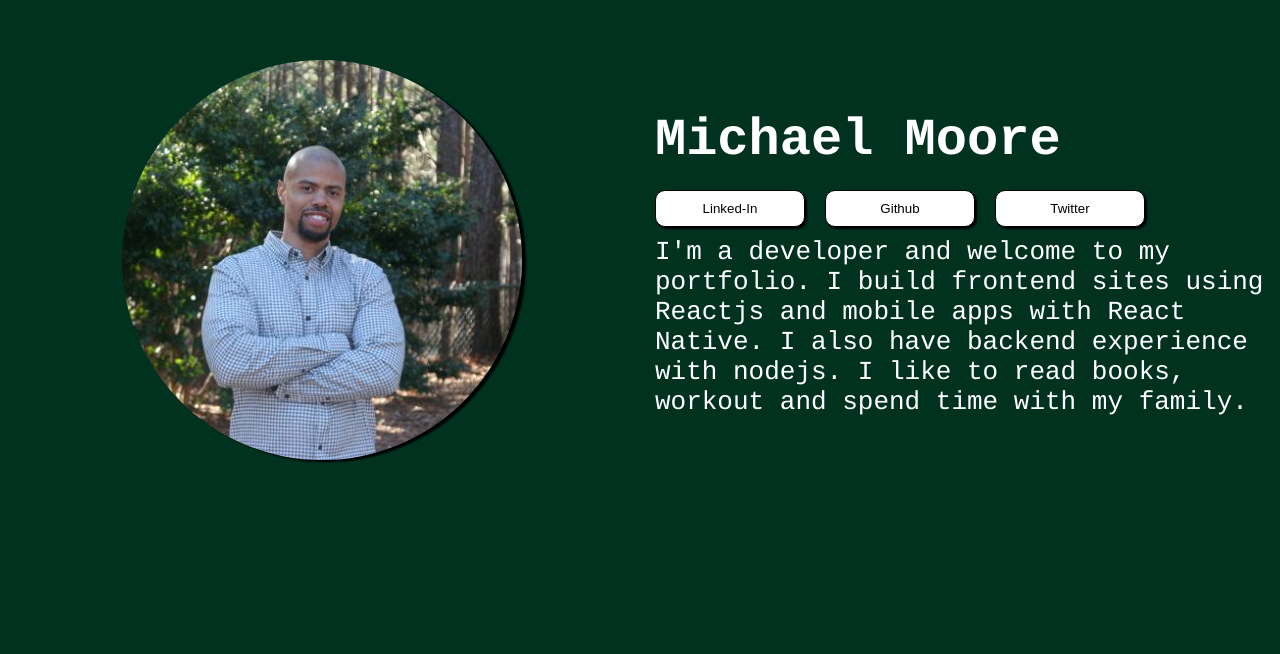
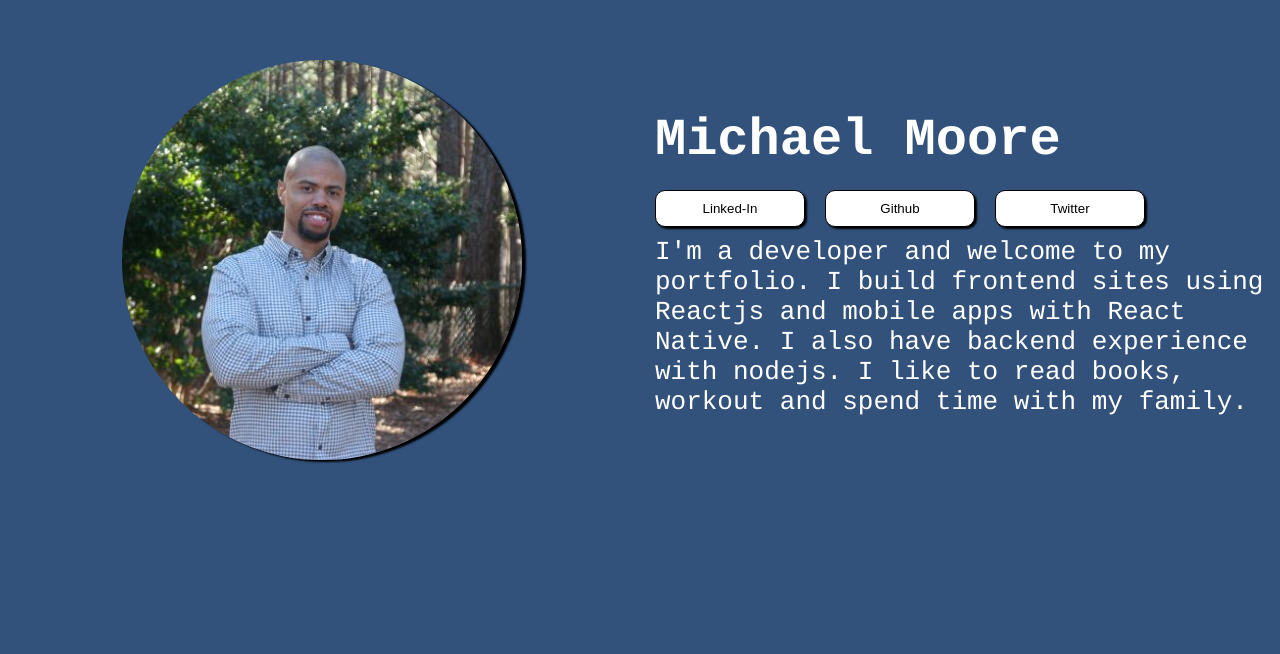
Before and after one commit to 24HourDeveloper/Portfolio, a React (Create React App) app: page / in a window 1280 px wide. Shown: the part 146-800 px from the top of the page. Built offline with nearby package versions, Linux system fonts and the light colour scheme.

Commit message:
changed header and footer to blue #32527b

```diff
--- a/src/App.css
+++ b/src/App.css
@@ -12,7 +12,7 @@
 }
 
 .App-header {
-  background-color: #013220;
+  background-color: #32527b;
   min-height: 100vh;
   display: flex;
   flex-direction: row;
@@ -91,7 +91,7 @@
   height: 400px;
 }
 .footer {
-  background-color: #013220;
+  background-color: #32527b;
   padding-top: 20px;
   padding-bottom: 20px;
 }
```
